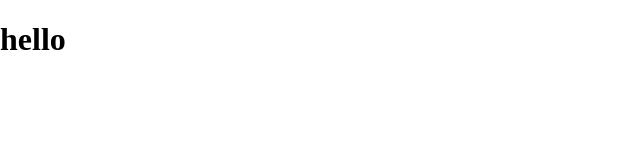
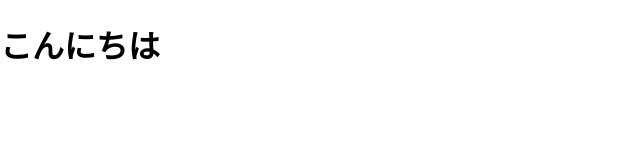
Before and after one commit to hibiki129/beehouse.products, a plain HTML site: page index.html in a window 1280 px wide. Shown: the whole page, without its empty margins (0-640 px from the left). Drawn offline with Linux system fonts and the light colour scheme.

Commit message:
Update index.html

```diff
--- a/index.html
+++ b/index.html
@@ -27,6 +27,7 @@
   </head>
 
   <h1>
-    hello
+    こんにちは
+
   </h1>
 </html>
```
